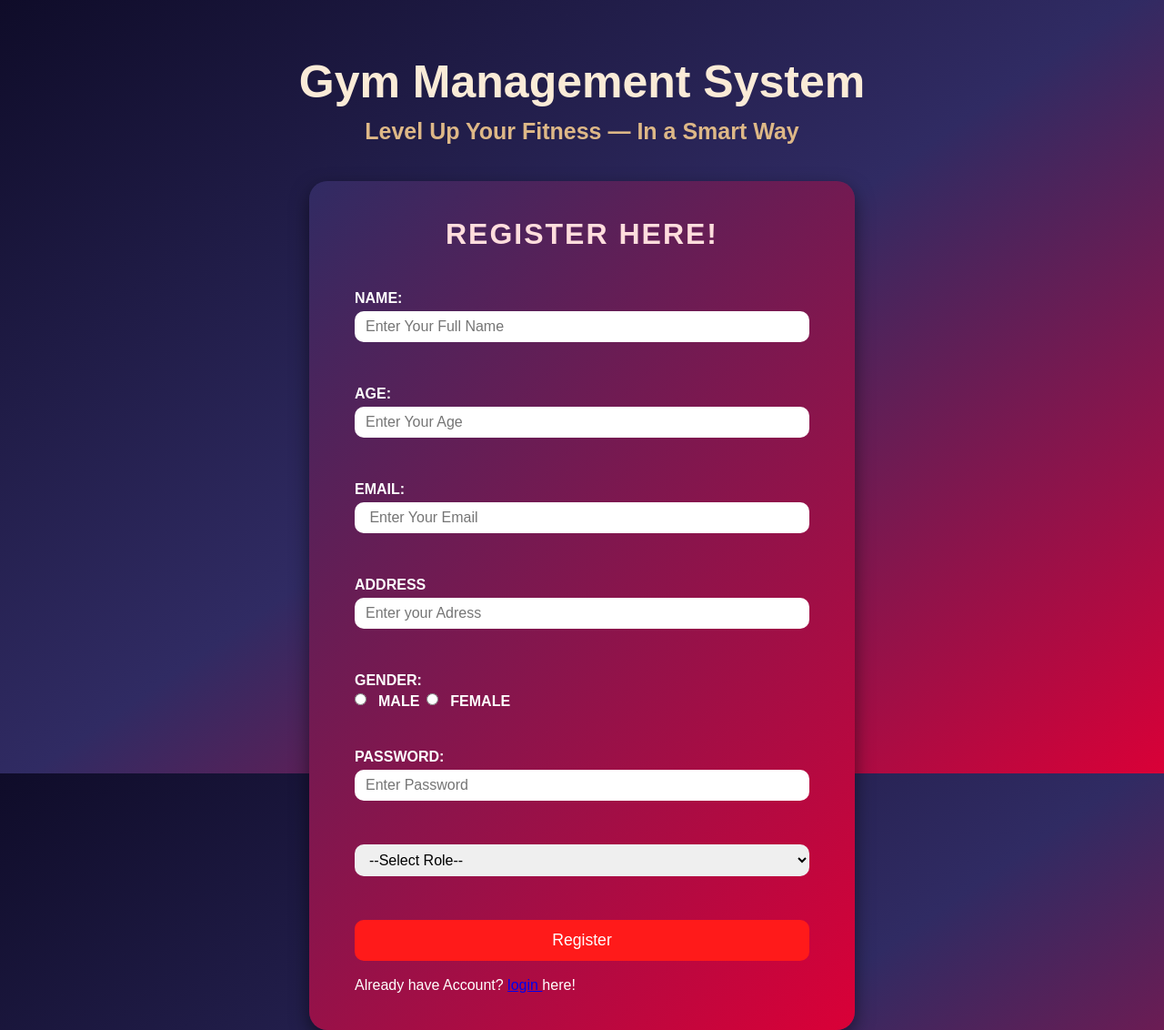
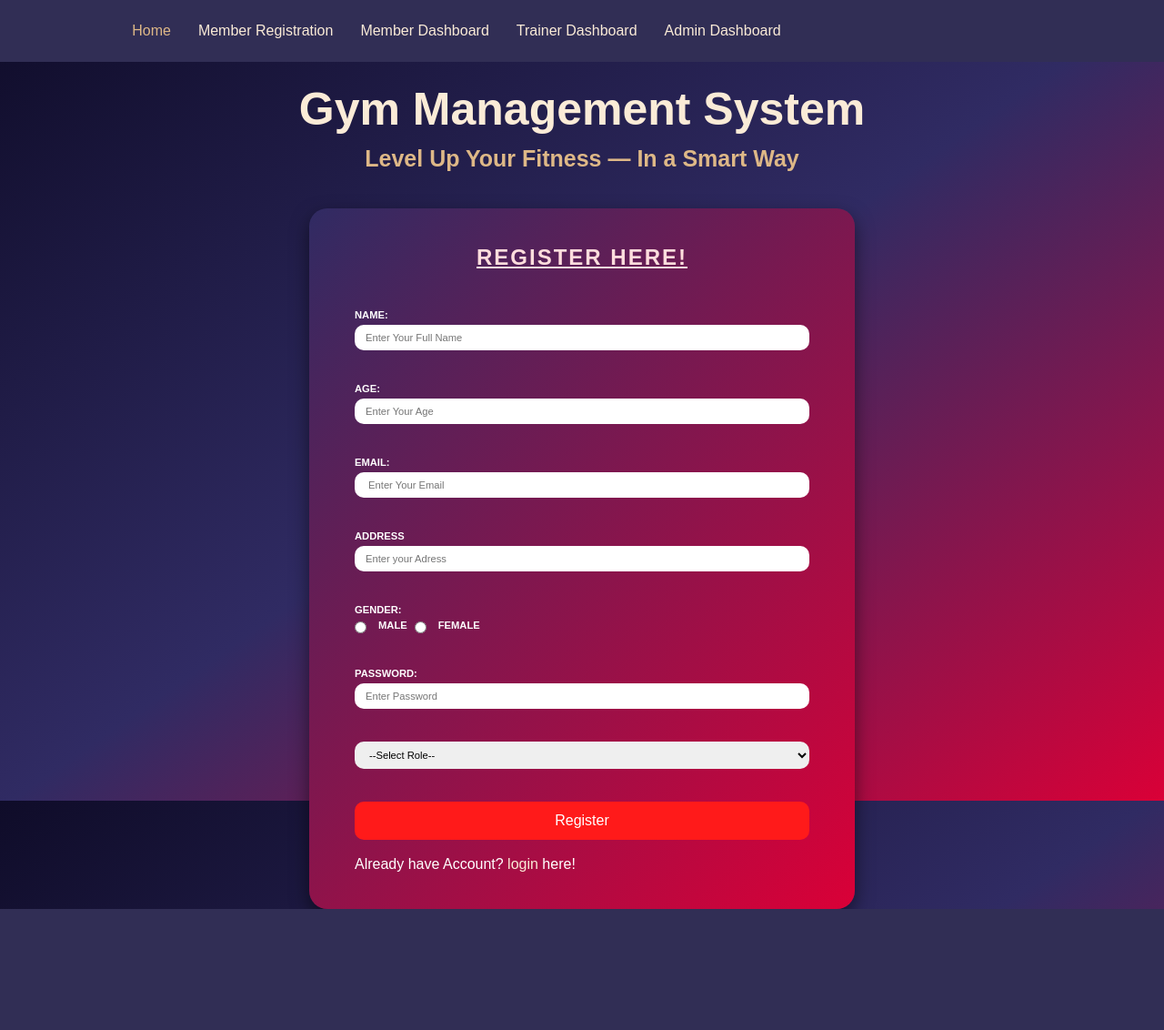
Before and after one commit to Cyb3rSoldier/Gym-Management-System, a PHP site: page / in a window 1280 px wide. Shown: the whole page at 91% size. After the commit the page ends 999 px from the top, so only its background shows below. Run offline with PHP 8.4, Linux system fonts and the light colour scheme.

Commit message:
admin, trainer and member login UI added

```diff
--- a/design.css
+++ b/design.css
@@ -12,66 +12,113 @@ body {
     margin: 0;
 }
 
-.home{
-    margin-top: 50px;
+/*NAV BAR SECTION*/
+
+a {
+    text-decoration: none;
+    color: antiquewhite;
 }
-.home h2{
+
+.navbar {
+    position: fixed;
+    top: 0;
+    left: 0;
+    padding: 25px 9%;
+    width: 100%;
+    display: flex;
+    justify-content: space-between;
+    align-items: center;
+    background-color: #312e55;
+    z-index: 100 !important;
+}
+
+.navbar,
+#nav-ul {
+    display: flex;
+}
+
+#nav-ul,
+#nav-li {
+    list-style: none;
+    margin-left: 30px;
+    transition: .5s;
+}
+
+.navbar #nav-ul li:hover a,
+.navbar #nav-ul li.active a {
+    color:    burlywood;
+;
+}
+
+/*HOME SECTION*/
+
+.home {
+    margin-top: 80px;
+}
+
+.home h2 {
     color: antiquewhite;
     text-align: center;
     font-size: 50px;
     line-height: 80px;
 }
-.home h4{
-    color:burlywood;
+
+.home h4 {
+    color: burlywood;
     text-align: center;
     font-size: 25px;
 }
 
+/*MEMBER REGISTRATION FORM*/
+/*MEMBER LOGIN FORM*/
+/*TRAINER LOGIN FORM*/
+/*ADMIN LOGIN FORM*/
 
-.mem_reg {
+.form {
     padding: 40px 50px;
     background: linear-gradient(135deg, #302b63, #da0037);
     margin: 5vh auto;
+    margin-bottom: 10vh !important;
     border-radius: 20px;
     width: 600px;
-    box-shadow: 0 8px 20px rgba(0,0,0,0.5);
+    box-shadow: 0 8px 20px rgba(0, 0, 0, 0.5);
     display: flex;
     flex-direction: column;
     color: #fff;
     font-family: 'Segoe UI', Tahoma, Geneva, Verdana, sans-serif;
 }
 
-.mem_reg h2 {
+.form h2 {
     text-align: center;
     margin-bottom: 25px;
-    font-size: 2rem;
+    font-size: 1.5rem;
     text-transform: uppercase;
     letter-spacing: 2px;
     color: #ffdddd;
 }
 
-.mem_reg form {
+.form form{
     display: flex;
     flex-direction: column;
 }
 
-.mem_reg form label {
+.form form label {
     margin-bottom: 5px;
     font-weight: bold;
+    font-size: .7rem;
 }
 
-.mem_reg form input,
-.mem_reg form select {
-     padding: 8px 12px;
-    margin-bottom: 12px;
+.form form input,
+.form form select {
+    padding: 8px 12px;
     border-radius: 10px;
     border: none;
-    font-size: 1rem;
+    font-size: .7rem;
     outline: none;
 }
 
-.mem_reg form input:focus,
-.mem_reg form select:focus {
+.form form input:focus,
+.form form select:focus {
     box-shadow: 0 0 8px #ff1a1a;
 }
 
@@ -84,7 +131,7 @@ body {
     margin-right: 5px;
 }
 
-.mem_reg button {
+.form button {
     padding: 12px;
     align-self: center;
     width: 500px;
@@ -92,13 +139,20 @@ body {
     border: none;
     background-color: #ff1a1a;
     color: #fff;
-    font-size: 1.1rem;
+    font-size: 1rem;
     cursor: pointer;
     transition: all 0.3s ease;
 }
 
-.mem_reg button:hover {
+.form button:hover {
     background-color: #da0037;
     transform: translateY(-3px);
-    box-shadow: 0 4px 15px rgba(0,0,0,0.4);
+    box-shadow: 0 4px 15px rgba(0, 0, 0, 0.4);
 }
+
+.backHome{
+    display: block;
+    text-align: center;
+    color: antiquewhite;
+    font-weight: 900;
+}
--- a/index.php
+++ b/index.php
@@ -9,6 +9,20 @@
 </head>
 
 <body>
+
+    <!--NAV BAR SECTION-->
+
+    <nav class="navbar">
+        <!--<a href="#" class="logo"><b><big>OMAR.</big></b></a>-->
+        <ul id="nav-ul">
+            <li class="active"><a href="#home">Home</a></li>
+            <li id="nav-li"><a href="#mem_reg">Member Registration</a></li>
+            <li id="nav-li"><a href="member_login.php">Member Dashboard</a></li>
+            <li id="nav-li"><a href="trainer_login.php">Trainer Dashboard</a></li>
+            <li id="nav-li"><a href="admin_login.php">Admin Dashboard</a></li>
+        </ul>
+    </nav>
+
     <!--HOME SECTION DESIGN-->
     <section class="home" id="home">
         <h2>Gym Management System</h2>
@@ -16,9 +30,9 @@
     </section>
 
     <!--Member Registration Section-->
-    <section class="mem_reg" id="mem_reg">
+    <section class="form" id="mem_reg">
         <div class="mem_form">
-        <h2>Register here!</h2>
+            <h2><u>Register here!</u></h2>
 
             <!-- Show session messages -->
             <?php
@@ -33,7 +47,7 @@
 
             ?>
             <br>
-        <form action="register.php" method="post">
+            <form action="" method="post">
                 <label>NAME: </label>
                 <input type="text" name="Name" placeholder="Enter Your Full Name" required><br><br>
                 <label>AGE: </label>
```
Also changed, not shown: admin_login.php (added, +35 -0 lines), member_login.php (added, +36 -0 lines), trainer_login.php (added, +34 -0 lines), admin_dash.html (added), member_dash.html (added), trainer_dash.html (added). Lines whose indentation alone changed are shown as unchanged.
